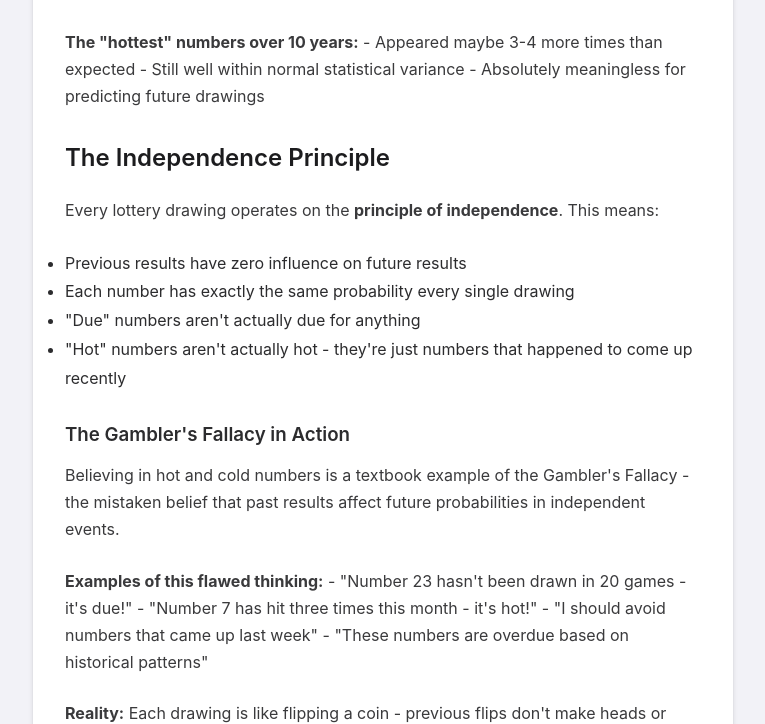
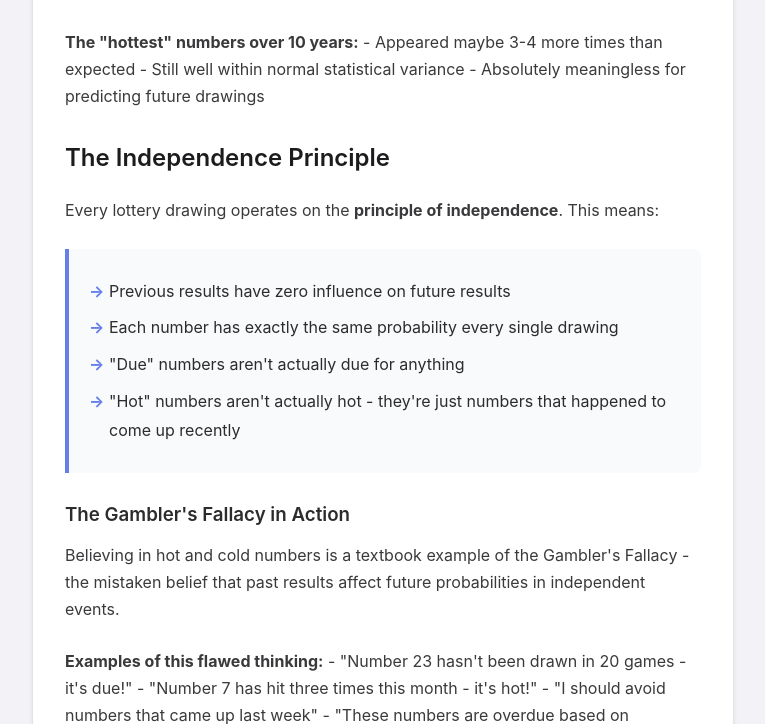
Before and after one commit to budi11111/sarcastic-lottery, a Flask app: page /blog/hot-cold-lottery-numbers-myth in a window 1280 px wide. Shown: the part 1651-2375 px from the top of the page, without its empty margins (257-1022 px from the left). Run offline with Flask 3, Linux system fonts and the light colour scheme.

Commit message:
Fixed TOC

```diff
--- a/static/css/style.css
+++ b/static/css/style.css
@@ -484,6 +484,47 @@ h1, h2, h3, h4, h5, h6 {
     line-height: 1.3;
 }
 
+/* Manual TOC styling */
+.post-content ul:first-of-type,
+.blog-post-content ul:first-of-type {
+    background: #f8fafc;
+    border-left: 4px solid #667eea;
+    padding: 20px;
+    margin: 20px 0;
+    border-radius: 0 8px 8px 0;
+    list-style: none;
+    padding-left: 20px;
+}
+
+.post-content ul:first-of-type li,
+.blog-post-content ul:first-of-type li {
+    margin: 8px 0;
+    position: relative;
+    padding-left: 20px;
+}
+
+.post-content ul:first-of-type li:before,
+.blog-post-content ul:first-of-type li:before {
+    content: "→";
+    position: absolute;
+    left: 0;
+    color: #667eea;
+    font-weight: bold;
+}
+
+.post-content ul:first-of-type a,
+.blog-post-content ul:first-of-type a {
+    color: #4f46e5;
+    text-decoration: none;
+    font-weight: 500;
+}
+
+.post-content ul:first-of-type a:hover,
+.blog-post-content ul:first-of-type a:hover {
+    color: #667eea;
+    text-decoration: underline;
+}
+
 
 /* Enhanced Header Styles */
 .header {
```
Also changed, not shown: posts/lottery-advertising-psychology-government-sanctioned-manipulation.md (+13 -1 lines).
